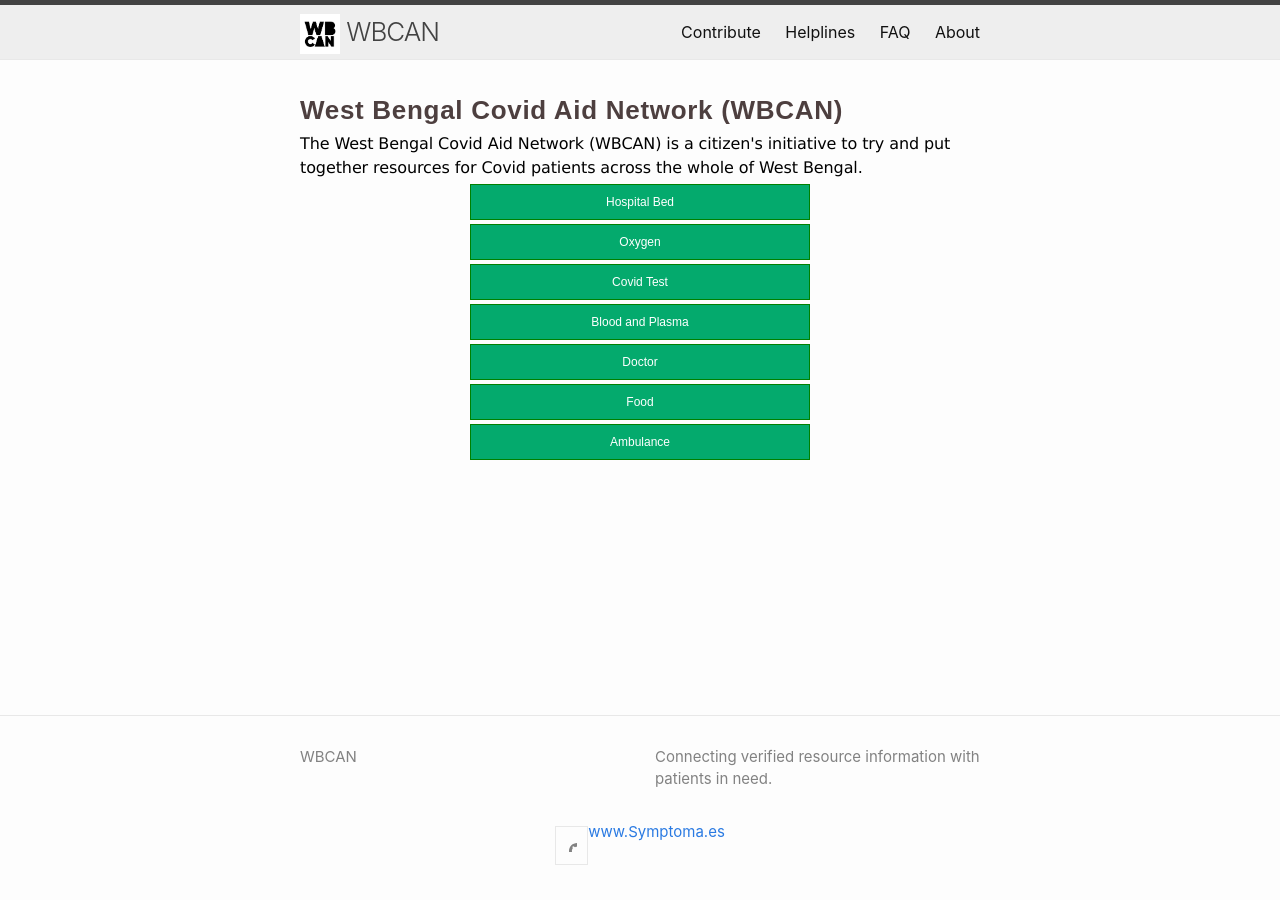
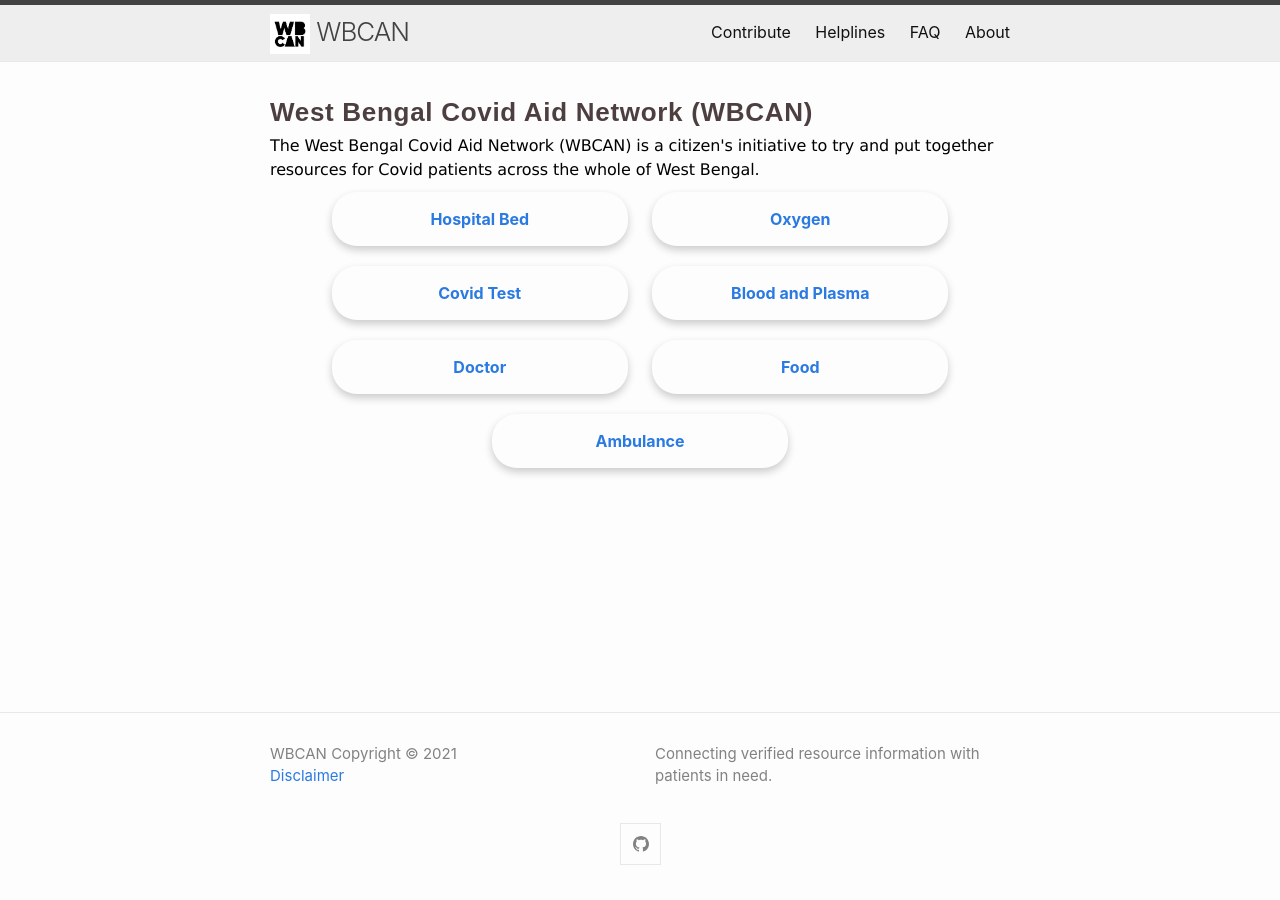
Before and after one commit to debjyoti0891/wecan-covidhelp, a Jekyll site: the page built from index.markdown, in a window 1280 px wide. Built offline with Jekyll 4.4.1, drawn with Linux system fonts in a browser that asks for light colours; a script that is not in the unit is left out.

Commit message:
updated UI

```diff
--- a/_config.yml
+++ b/_config.yml
@@ -20,8 +20,9 @@
 
 title:  WBCAN
 author:
+  disclaimer: /about/#disclaimer_id
   email:
-  name: WBCAN
+  name: WBCAN Copyright © 2021
 tagline:  West Bengal Covid Aid Network (WBCAN)
 description: >-
   Connecting verified resource information with patients in need.
--- a/_includes/custom-head.html
+++ b/_includes/custom-head.html
@@ -148,7 +148,7 @@ div.ex1 {
     font-family: Optima, sans-serif;
     font-size: 16px;
     font-weight: 100;
-    color: #rgba(0, 0, 0, 1);
+    color: #000010;
     text-transform: none;
     font-style: normal;
     text-decoration: none;
@@ -260,107 +260,32 @@ div.ex1 {
 }
 
 /* CRAZY CARDS */
-*,
-*::before,
-*::after {
-  box-sizing: border-box;
-}
-.btn {
-  background-color: white;
-  border: 1px solid #cccccc;
-  color: #696969;
-  padding: 0.5rem;
-  text-transform: lowercase;
-}
-.btn--block {
-  display: block;
-  width: 100%;
-}
-.cards {
-  display: flex;
-  flex-wrap: wrap;
-  list-style: none;
-  margin: 0;
-  padding: 0;
-}
-.cards__item {
-  display: flex;
-  padding: 1rem;
-}
-@media (min-width: 40rem) {
-  .cards__item {
-    width: 50%;
-  }
-}
-@media (min-width: 56rem) {
-  .cards__item {
-    width: 33.3333%;
-  }
-}
-.cardin {
-  background-color: white;
-  border-radius: 0.25rem;
-  box-shadow: 0 20px 40px -14px rgba(0, 0, 0, 0.25);
-  display: flex;
-  flex-direction: column;
-  overflow: hidden;
-}
-.cardin:hover .card__image {
-  filter: contrast(100%);
-}
-.cardin__content {
-  display: flex;
-  flex: 1 1 auto;
-  flex-direction: column;
-  padding: 1rem;
-}
-.cardin__image {
-  background-position: center center;
-  background-repeat: no-repeat;
-  background-size: cover;
-  border-top-left-radius: 0.25rem;
-  border-top-right-radius: 0.25rem;
-  filter: contrast(70%);
-  overflow: hidden;
-  position: relative;
-  transition: filter 0.5s cubic-bezier(0.43, 0.41, 0.22, 0.91);
-}
-.cardin__image::before {
-  content: "";
-  display: block;
-  padding-top: 56.25%;
-}
-@media (min-width: 40rem) {
-  .cardin__image::before {
-    padding-top: 66.6%;
-  }
-}
-.cardin__image--flowers {
-  background-image: url(https://unsplash.it/800/600?image=82);
-}
-.cardin__image--river {
-  background-image: url(https://unsplash.it/800/600?image=11);
-}
-.cardin__image--record {
-  background-image: url(https://unsplash.it/800/600?image=39);
-}
-.cardin__image--fence {
-  background-image: url(https://unsplash.it/800/600?image=59);
-}
-.cardin__title {
-  color: #696969;
-  font-size: 1.25rem;
-  font-weight: 300;
-  letter-spacing: 2px;
-  text-transform: uppercase;
-}
-.cardin__text {
-  flex: 1 1 auto;
-  font-size: 0.875rem;
-  line-height: 1.5;
-  margin-bottom: 1.25rem;
+
+
+/* buttons in intro */
+
+.card {
+  text-align: center;
+  display: inline-block;
+  box-shadow: 0 4px 8px 0 rgba(0,0,0,0.2);
+  transition: 0.3s;
+  width: 40%;
+  margin: 10px;
+  border-radius: 25px;
 }
 
+.card:hover {
+  box-shadow: 0 8px 16px 0 rgba(0,0,0,0.2);
+}
+
+h4{
+  margin-top: 15px;
+  margin-bottom: 15px;
+}
+
+a:hover{
+  text-decoration: none;
+}
 
 <meta name="viewport" content="width=device-width, initial-scale=1">
 <link rel="stylesheet" href="https://www.w3schools.com/w3css/4/w3.css">
--- a/_includes/footer.html
+++ b/_includes/footer.html
@@ -20,6 +20,9 @@
           {% if site.author.email -%}
             <li><a class="u-email" href="mailto:{{ site.author.email }}">{{ site.author.email }}</a></li>
           {%- endif %}
+          {% if site.author.disclaimer -%}
+            <li><a href="{{ site.author.disclaimer }}"> Disclaimer </a></li>
+          {%- endif %}
           <li> <script type="text/javascript" src="https://www.freevisitorcounters.com/en/home/counter/823571/t/5"></script> </li>
         </ul>
 
--- a/_includes/social.html
+++ b/_includes/social.html
@@ -18,6 +18,5 @@
   {%- if social.keybase -%}<li><a rel="me" href="https://keybase.io/{{ social.keybase | cgi_escape | escape }}" title="{{ social.keybase | escape }}"><svg class="svg-icon grey"><use xlink:href="{{ '/assets/minima-social-icons.svg#keybase' | relative_url }}"></use></svg></a></li>{%- endif -%}
   {%- if social.microdotblog -%}<li><a rel="me" href="https://micro.blog/{{ social.microdotblog | cgi_escape | escape }}" title="{{ social.microdotblog | escape }}"><svg class="svg-icon grey"><use xlink:href="{{ '/assets/minima-social-icons.svg#microdotblog' | relative_url }}"></use></svg></a></li>{%- endif -%}
   {%- if social.devto -%}<li><a href="https://dev.to/{{ social.devto | cgi_escape | escape }}" title="{{ social.devto | escape }}"><svg class="svg-icon grey"><use xlink:href="{{ '/assets/minima-social-icons.svg#devto' | relative_url }}"></use></svg></a></li>{%- endif -%}
-  <a href='https://www.symptoma.es/'>www.Symptoma.es</a> <script type='text/javascript' src='https://www.freevisitorcounters.com/auth.php?id=6d1d3fa120ab2bfab834a27a5b6b814de2b71b41'></script>
 
 </ul>
--- a/about.markdown
+++ b/about.markdown
@@ -12,6 +12,7 @@ If you are interested, please contribute verified resource leads with our <a hre
 
 <div class="text_reg"><p align="justify" class="introtext" style="color:red;"> We do our best to provide real time accurate information however we heavily depend on external data for it. We cannot guarantee accuracy of the data. We urge visitors to verify the authenticity and accuracy on their own before taking any decisions. We are a volunteer group that is trying to help the citizens with as much available information as we can. We are not responsible for the data itself. </p></div>
 
+<a id="disclaimer_id">
 ### Disclaimer/Terms of website
 <div class="text_foot">
 Last updated: May 5, 2021<br>
--- a/data_gen/token.json
+++ /dev/null
@@ -1 +0,0 @@
-{"token": "ya29.a0AfH6SMD7UjNKcCp8AsY8E31z58_WZQmOlstNHzrMldG1Q-uusMygFur8urzLKoWiZyhaI4wKoWstJ2ntNE5XT4pfnXqabAQYtqr82mAPirHL-wzVcLo-Ebr5AlE4lufQswoyFWh8KpUn0fYjPo3ZzTOz9Eumcw", "refresh_token": "1//0gGtQ27bafqFUCgYIARAAGBASNwF-L9Irnnmo3IddBbATvlfHaBaLXYGDCY2n7P3O15u-STv6SNhIDC2gHT_q1zhrt71wweMgTLA", "token_uri": "https://oauth2.googleapis.com/token", "client_id": "886275759273-fqcebo26pds71tcgmn371ue7759ntjh8.apps.googleusercontent.com", "client_secret": "qlH7iV4CHRIcVPRF7azP0YUA", "scopes": ["https://www.googleapis.com/auth/spreadsheets.readonly"], "expiry": "2021-05-10T17:21:51.821126Z"}
--- a/index.markdown
+++ b/index.markdown
@@ -20,7 +20,7 @@ Debjyoti Bhattacharjee is a Research and Development engineer at Compute System
 <div class="introtext"> The West Bengal Covid Aid Network (WBCAN) is a citizen's initiative to try and put together resources for Covid patients across the whole of West Bengal. </div>
 
 <div align="center">
- <div class="btn-group">
+ <!-- <div class="btn-group">
 <a href="{{ "/Admission/" | relative_url}}" ><button class="button1">Hospital Bed</button></a>
 <a href="{{ "/oxygen/" | relative_url}}" ><button class="button2">Oxygen</button></a>
 <a href="{{ "/test/" | relative_url}}" ><button class="button1">Covid Test</button></a>
@@ -28,5 +28,40 @@ Debjyoti Bhattacharjee is a Research and Development engineer at Compute System
 <a href="{{ "/tele/" | relative_url}}" ><button class="button1">Doctor</button></a>
 <a href="{{ "/food/" | relative_url}}" ><button class="button2">Food</button></a>
 <a href="{{ "/ambulance/" | relative_url}}" ><button class="button1">Ambulance</button></a>
+</div>  -->
+<a href="{{ "/Admission/" | relative_url}}" >
+    <div class="card">
+        <h4><b>Hospital Bed</b></h4>
+    </div>
+</a>
+<a href="{{ "/oxygen/" | relative_url}}" >
+    <div class="card">
+        <h4><b>Oxygen</b></h4>
+    </div>
+</a>
+<a href="{{ "/test/" | relative_url}}" >
+    <div class="card">
+        <h4><b>Covid Test</b></h4>
+    </div>
+</a>
+<a href="{{ "/blood/" | relative_url}}" >
+    <div class="card">
+        <h4><b>Blood and Plasma</b></h4>
+    </div>
+</a>
+<a href="{{ "/tele/" | relative_url}}" >
+    <div class="card">
+        <h4><b>Doctor</b></h4>
+    </div>
+</a>
+<a href="{{ "/food/" | relative_url}}" >
+    <div class="card">
+        <h4><b>Food</b></h4>
+    </div>
+</a>
+<a href="{{ "/ambulance/" | relative_url}}" >
+    <div class="card">
+        <h4><b>Ambulance</b></h4>
+    </div>
+</a>
 </div>
-</div>
```
Also changed, not shown: data_gen/split_data.py (+13 -4 lines), README.md, 1 other file.
